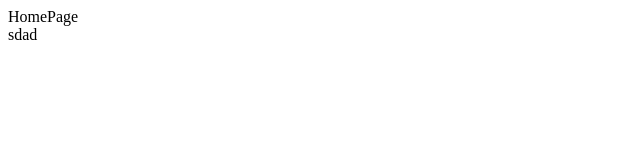
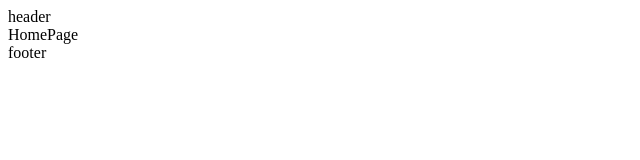
Before and after one commit to Talgat-07/aia_frontend, a React (Vite) app: page / in a window 1280 px wide. Shown: the top 160 px of the page, without its empty margins (0-640 px from the left). Built offline with nearby package versions, Linux system fonts and the light colour scheme.

Commit message:
feat:arch

```diff
--- a/src/main.jsx
+++ b/src/main.jsx
@@ -1,7 +1,6 @@
 import { createRoot } from 'react-dom/client';
 import {RouterProvider} from 'react-router-dom';
-import {Router} from "./routes/Router.jsx";
-
+import {Router} from "routes/Router.jsx";
 
 createRoot(document.getElementById('root')).render(
   <RouterProvider router={Router}/>
--- a/src/modules/footer/Footer.jsx
+++ b/src/modules/footer/Footer.jsx
@@ -2,7 +2,7 @@
 export const Footer = () => {
     return (
         <div>
-            sdad
+            footer
         </div>
     );
 };
--- a/src/modules/header/Header.jsx
+++ b/src/modules/header/Header.jsx
@@ -2,7 +2,7 @@
 export const Header = () => {
     return (
         <div>
-
+            header
         </div>
     );
 };
```
Also changed, not shown: src/app/layout/Layout.jsx (renamed from src/layout/layout.jsx), src/app/routes/Router.jsx (renamed from src/routes/Router.jsx), src/app/styles/normalize.scss (renamed from src/assets/styles/normalize.scss), src/app/styles/variables.scss (added).
